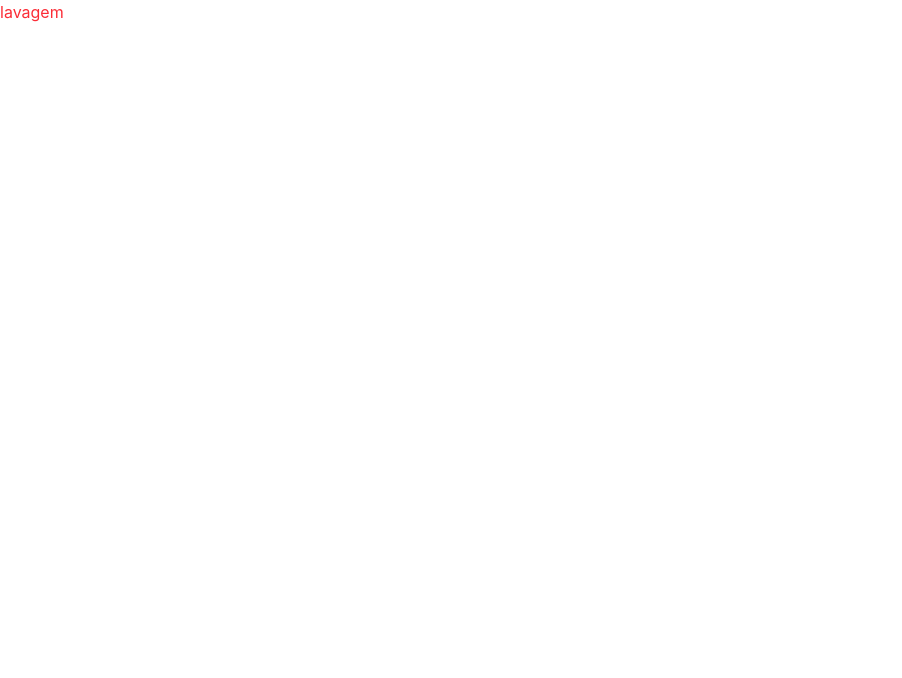
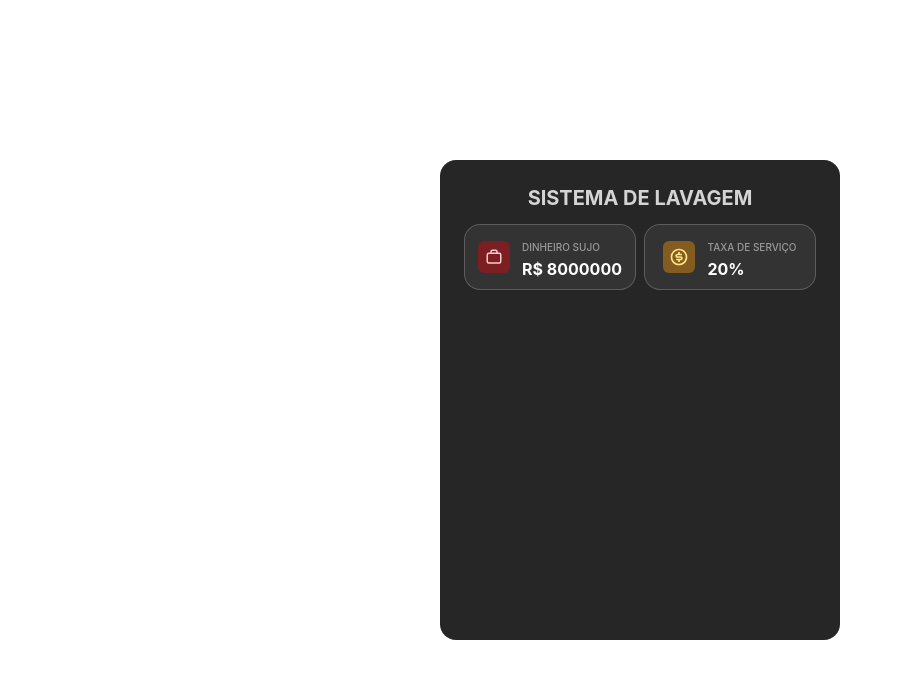
Before and after one commit to SterRoque/lavagem-dinheiro-fivem, a React (Vite) app in the folder ui/: page / in a window 1280 px wide. Shown: the top 678 px of the page, without its empty margins (0-902 px from the left). Built offline with nearby package versions, Linux system fonts and the light colour scheme.

Commit message:
feat: add Card component and integrate react-icons and tailwind-merge

```diff
--- a/ui/package.json
+++ b/ui/package.json
@@ -13,6 +13,8 @@
     "@tailwindcss/vite": "^4.3.2",
     "react": "^19.2.7",
     "react-dom": "^19.2.7",
+    "react-icons": "^5.7.0",
+    "tailwind-merge": "^3.6.0",
     "tailwindcss": "^4.3.2"
   },
   "devDependencies": {
--- a/ui/src/App.tsx
+++ b/ui/src/App.tsx
@@ -1,5 +1,38 @@
+import { TbBriefcase2 } from 'react-icons/tb';
+import { RiMoneyDollarCircleLine } from 'react-icons/ri';
+import { Card } from './components/card';
+
 function App() {
-   return <div className='text-red-500'>lavagem</div>;
+   return (
+      <div className='flex h-screen items-center justify-center'>
+         <div className='h-120 w-100 rounded-2xl bg-neutral-800 p-6'>
+            <h1 className='text-center text-xl font-bold text-white/80 uppercase'>
+               Sistema de Lavagem
+            </h1>
+
+            <div className='mt-3 flex justify-between gap-2'>
+               <Card
+                  title='Dinheiro sujo'
+                  value='R$ 8000000'
+                  icon={
+                     <div className='flex h-8 w-8 items-center justify-center rounded-md bg-red-600/40 text-red-200'>
+                        <TbBriefcase2 size={18} />
+                     </div>
+                  }
+               />
+               <Card
+                  title='Taxa de serviço'
+                  value='20%'
+                  icon={
+                     <div className='flex h-8 w-8 items-center justify-center rounded-md bg-amber-500/40 text-amber-200'>
+                        <RiMoneyDollarCircleLine size={20} />
+                     </div>
+                  }
+               />
+            </div>
+         </div>
+      </div>
+   );
 }
 
 export default App;
--- /dev/null
+++ b/ui/src/components/card.tsx
@@ -0,0 +1,19 @@
+type CardProps = {
+   title: string;
+   value: string;
+   icon: React.ReactNode;
+};
+
+export function Card({ title, value, icon }: CardProps) {
+   return (
+      <div className='flex w-full items-center justify-center gap-3 rounded-2xl border border-white/20 bg-neutral-700/50 p-2'>
+         {icon}
+         <div>
+            <span className='text-[10px] font-medium text-white/50 uppercase'>
+               {title}
+            </span>
+            <p className='font-bold text-white'>{value}</p>
+         </div>
+      </div>
+   );
+}
--- /dev/null
+++ b/ui/src/utils/cn.ts
@@ -0,0 +1,3 @@
+import { twMerge, type ClassNameValue } from 'tailwind-merge';
+
+export const cn = (...classes: ClassNameValue[]) => twMerge(...classes);
```
Also changed, not shown: 1 other file (tests, documents, lock files or other folders).
